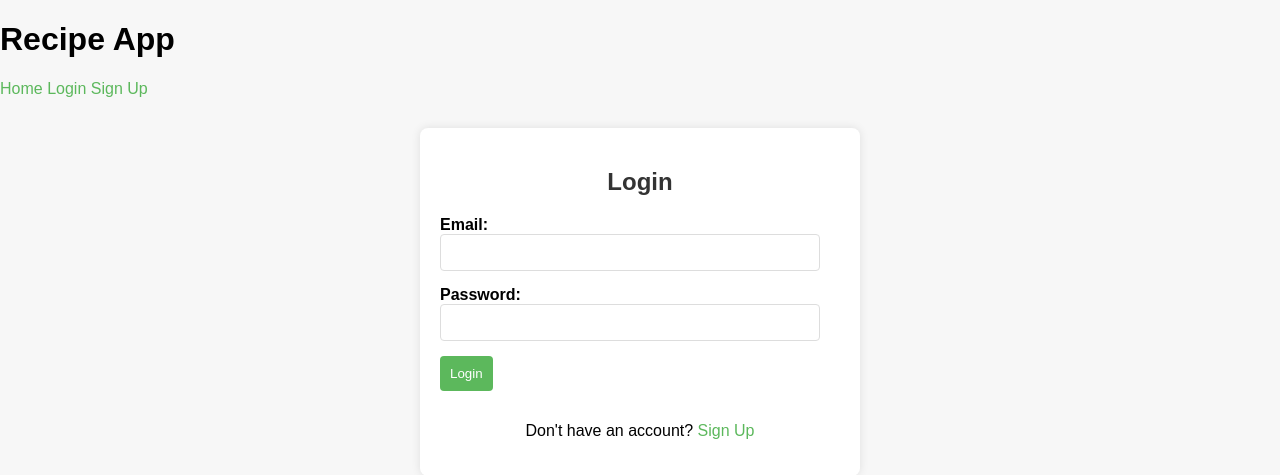
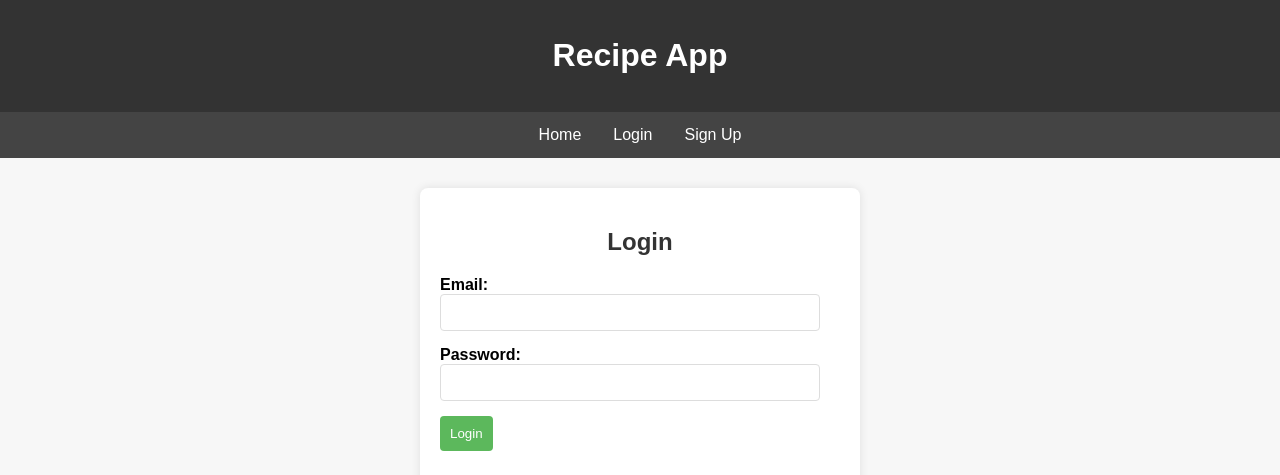
Before and after one commit to jorgegarcelan/web_apps, a Flask app: page /login in a window 1280 px wide. Shown: the top 475 px of the page. Run offline with Flask 3, Linux system fonts and the light colour scheme.

Commit message:
logs details

```diff
--- a/Recipes/auth.py
+++ b/Recipes/auth.py
@@ -1,5 +1,5 @@
 from flask import Blueprint, render_template, request, redirect, url_for, flash
-from . import db, bcrypt
+from . import db
 from .model import User
 
 bp = Blueprint("auth", __name__)
@@ -29,7 +29,6 @@ def login_post():
     # Check if the hashed password matches
     if user and user.check_password(password):
         flash("You've successfully logged in!")
-        # Log in the user here by setting up the session
         return redirect(url_for("main.index"))
     else:
         flash("Sorry, the password is not correct.")
--- a/Recipes/static/css/base.css
+++ b/Recipes/static/css/base.css
@@ -13,6 +13,9 @@ body {
 }
 
 .nav {
+    display: flex;
+    justify-content: center;
+    align-items: center;
     background-color: #444;
     overflow: hidden;
 }
--- a/Recipes/templates/auth/signup.html
+++ b/Recipes/templates/auth/signup.html
@@ -26,5 +26,8 @@
     <div>
         <button type="submit">Sign Up</button>
     </div>
+    <p>
+        Do you already have an account? <a href="{{ url_for('auth.login') }}">Login</a>
+    </p>
 </form>
 {% endblock %}
--- a/Recipes/templates/base.html
+++ b/Recipes/templates/base.html
@@ -4,7 +4,7 @@
     <meta charset="UTF-8">
     <meta name="viewport" content="width=device-width, initial-scale=1.0">
     <title>Recipe App! | {% block title %}{% endblock %}</title>
-    <link rel="stylesheet" href="{{ url_for('static', filename='base.css') }}">
+    <link rel="stylesheet" href="{{ url_for('static', filename='css/base.css') }}">
     {% block head %}{% endblock %}
 </head>
 <body>
```
